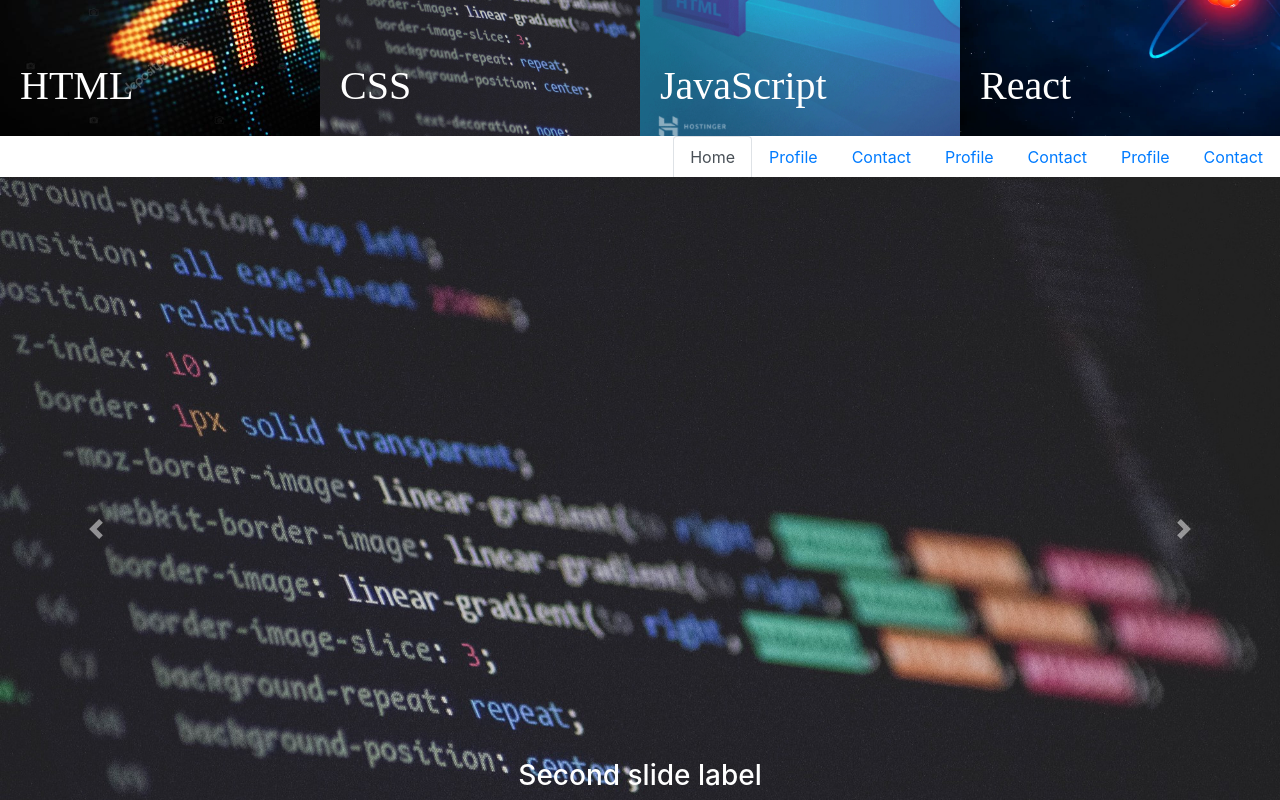
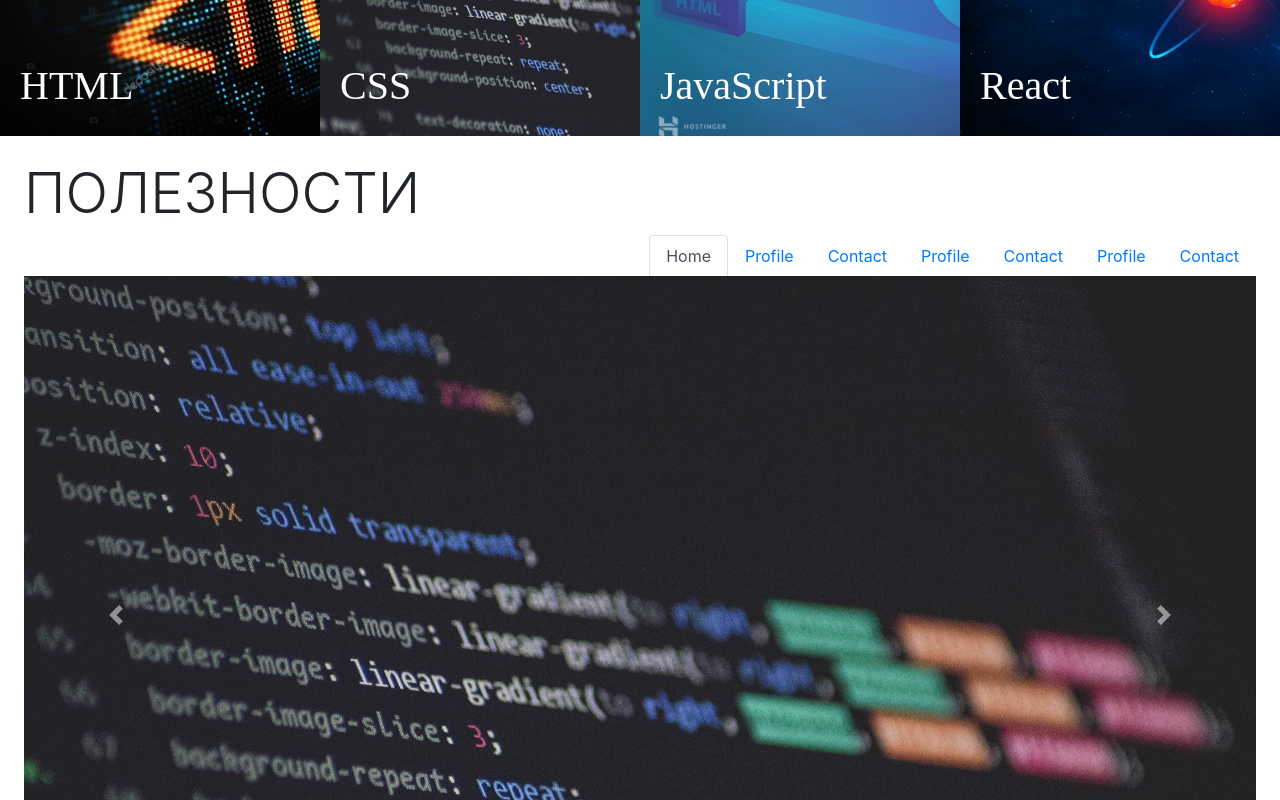
Before and after one commit to Unaibekov/react, a React (Create React App) app: page / in a window 1280 px wide. Shown: the part 1040-1840 px from the top of the page. Built offline with nearby package versions, Linux system fonts and the light colour scheme; a web font is replaced by a local one.

Commit message:
carousel

```diff
--- a/src/components/Useful/Useful.js
+++ b/src/components/Useful/Useful.js
@@ -8,7 +8,8 @@
 
 export default function Useful({ id }) {
     return (
-        <div className={styles.content} id={id}>
+        <div className="w-100 p-4" id={id}>
+            <h1 class="display-4 text-left">ПОЛЕЗНОСТИ</h1>
             <Tabs className={styles.navTabs} defaultActiveKey="home" id="uncontrolled-tab-example">
                 <Tab eventKey="home" title="Home">
                     <Carousel>
--- a/src/components/Useful/Useful.module.css
+++ b/src/components/Useful/Useful.module.css
@@ -2,6 +2,7 @@
     background: white;
     width: 100%;
     height: 500px;
+    padding: 20px;
 }
 
 .navTabs {
@@ -9,3 +10,10 @@
     justify-content: flex-end;
 
 }
+
+.Tabs .active {
+    color: red;
+    font-weight: bold;
+    background-color: none!important;
+    border-color: none!important;
+}
```
